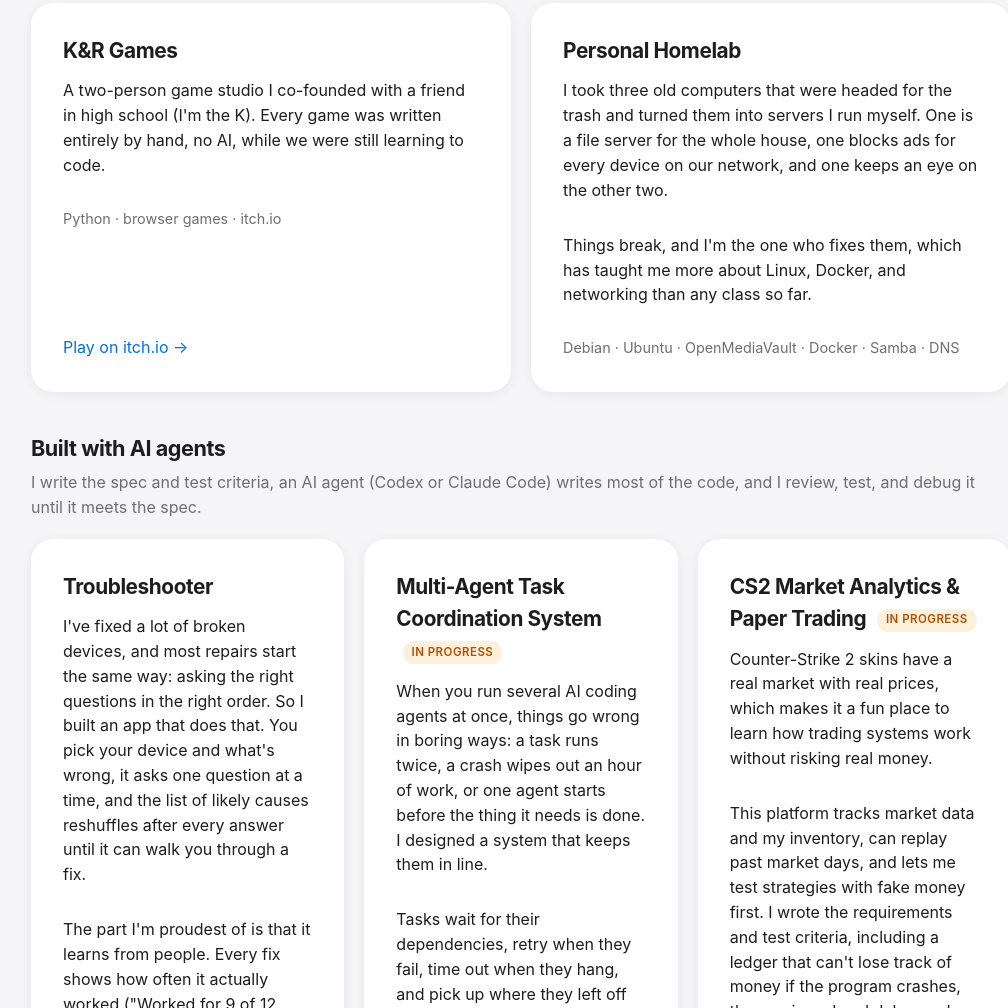
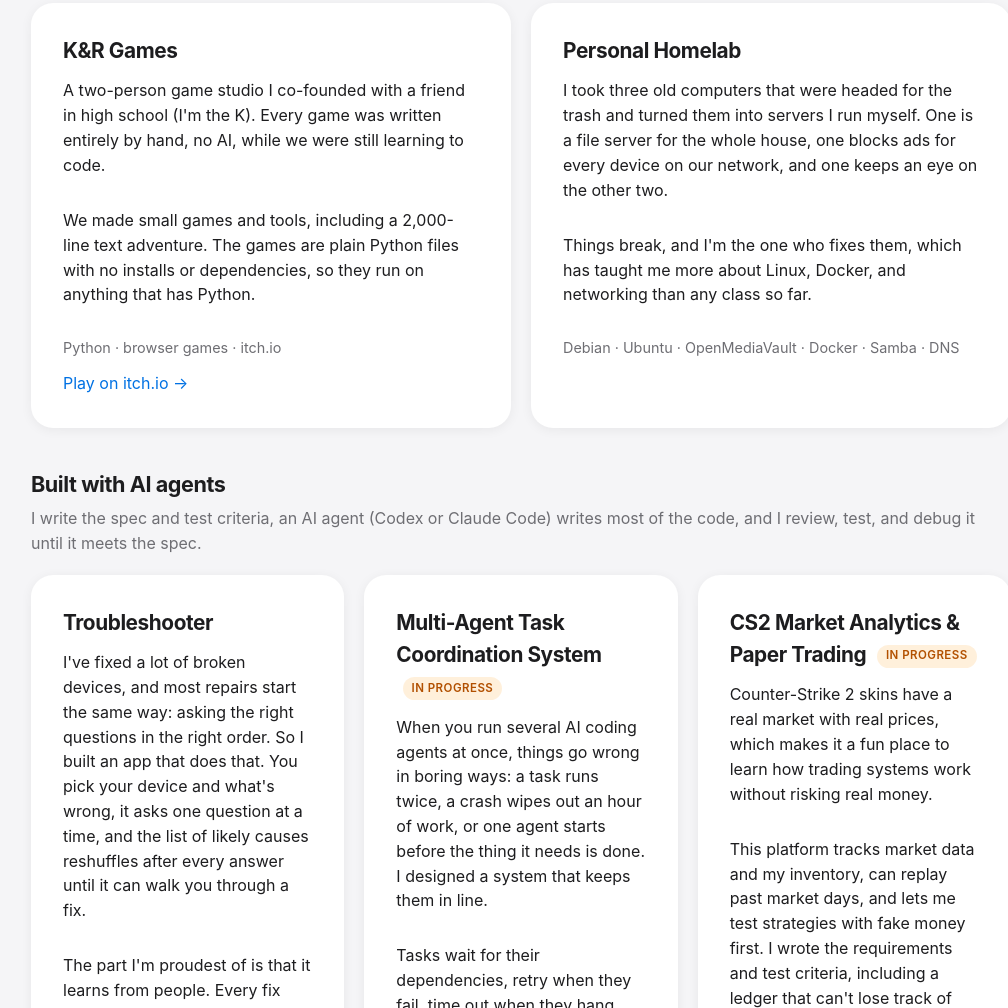
Before and after one commit to Kokofast177/portfolio, a plain HTML site: page index.html in a window 1280 px wide. Shown: the part 2463-3471 px from the top of the page, without its empty margins (119-1127 px from the left). Drawn offline with Linux system fonts and the light colour scheme.

Commit message:
K&R: describe games generally
Co-Authored-By: Claude Opus 5.5 <noreply@anthropic.com>

```diff
--- a/index.html
+++ b/index.html
@@ -119,6 +119,7 @@
     <div class="card">
       <h3>K&amp;R Games</h3>
       <p>A two-person game studio I co-founded with a friend in high school (I'm the K). Every game was written entirely by hand, no AI, while we were still learning to code.</p>
+      <p>We made small games and tools, including a 2,000-line text adventure. The games are plain Python files with no installs or dependencies, so they run on anything that has Python.</p>
       <p class="tech">Python · browser games · itch.io</p>
       <a href="https://kr-games.itch.io/" target="_blank" rel="noopener">Play on itch.io →</a>
     </div>
```
